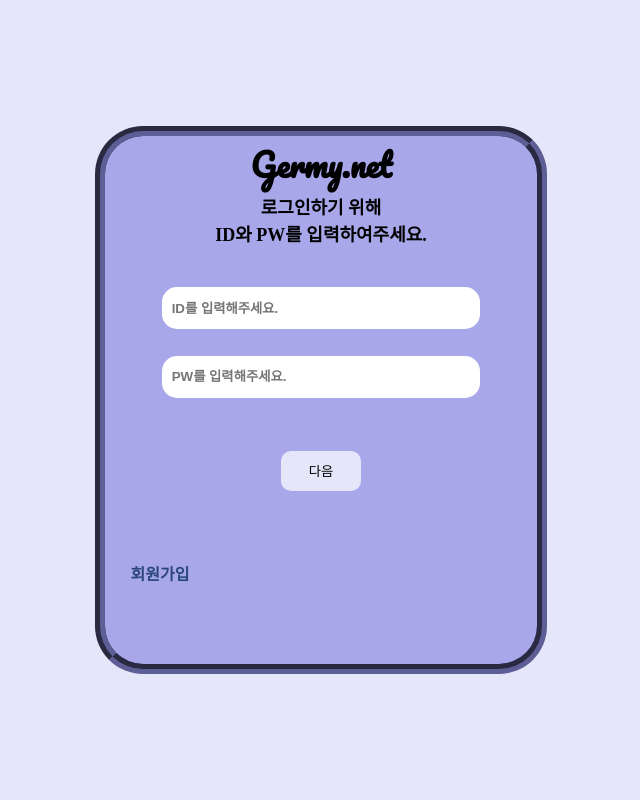
After one commit to Arinashin3/PHPboard, a PHP site: page /access/login.php in a window 1280 px wide. The commit adds this page. Shown: the whole page, without its empty margins (319-959 px from the left). Run offline with PHP 8.4, Linux system fonts and the light colour scheme.

Commit message:
Arinashin3

```diff
--- /dev/null
+++ b/access/login.php
@@ -0,0 +1,28 @@
+<!DOCTYPE html>
+<html>
+    <head>
+        <meta charset="utf-8">
+        <link rel="stylesheet" type="text/css" href="/css/basic.css">
+        <title>Germy - 로그인</title>
+        <style>
+            body {
+                display: flex;
+                align-items: center;
+                justify-content: center;
+            }
+        </style>
+    </head>
+    <body>
+        <div class="login_box">
+            <h1>Germy.net</h1>
+            <p class="login_text">로그인하기 위해 </p>
+            <p class="login_text">ID와 PW를 입력하여주세요.</p>
+            <form action="/db/login_check.php" method="post">
+                <input type="text" class="login_id" name="id" placeholder="ID를 입력해주세요."><br>
+                <input type="password" class="login_pw" name="pw" placeholder="PW를 입력해주세요."><br>
+                <button type="submit" class="login_btn" onclick="location.href='/db/login_check.php'">다음</button>
+            </form>
+            <div class="register_link"><a href='/register.html'>회원가입</a></div>
+        </div>
+    </body>
+</html>
--- /dev/null
+++ b/css/basic.css
@@ -0,0 +1,138 @@
+/* 기본 폼 */
+@font-face {
+    font-family: Pacifico-Regular;
+    src: url(../css/Pacifico-Regular.ttf);
+}
+* {
+    margin: 0;
+}
+html {
+    margin: 0;
+    width: 100%;
+    height: 100%;
+}
+header {
+    margin: 0;
+}
+body {
+    margin: 0;
+    width: 100%;
+    height: 100%;
+    background-color: lavender;
+}
+h1 {
+    font-family: Pacifico-Regular;
+}
+a {
+    text-decoration: none;
+    color: rgb(43, 70, 121);
+}
+a:hover {
+    text-decoration: none;
+    color: rgb(83, 117, 180);
+}
+li {
+    box-sizing: border-box;
+    padding: 20px 0;
+    font-size: larger;
+    font-weight: bolder;
+}
+li:hover {
+    background-color: aliceblue;
+}
+/* 로그인 */
+.login_box {
+    width: 27em;
+    height: 33em;
+    background-color: rgb(167, 167, 233);
+    border: 10px groove rgb(94, 94, 150);
+    border-radius: 3em;
+    align-items: center;
+    text-align: center;
+}
+.login_text {
+    margin: 1px;
+    font-size: large;
+    font-weight: bold;
+}
+.login_id {
+    margin-top: 3em;
+    padding-left: 10px;
+    width: 23em;
+    height: 3em;
+    font-weight: bolder;
+    border: none;
+    border-radius: 15px;
+}
+.login_pw {
+    margin-top: 2em;
+    padding-left: 10px;
+    width: 23em;
+    height: 3em;
+    font-weight: bolder;
+    border: none;
+    border-radius: 15px;
+}
+.login_btn {
+    margin-top: 4em;
+    width: 6em;
+    height: 3em;
+    background-color: lavender;
+    border: 0;
+    border-radius: 10px;
+}
+.login_btn:hover {
+    background-color: rgb(174, 174, 218);
+}
+.register_link {
+    width: 80px;
+    height: 30px;
+    margin-top: 70px;
+    padding-left: 15px;
+    font-weight: bolder;
+}
+
+/* 회원가입 */
+
+/* 메인보드 */
+.board_header {
+    position: fixed;
+    width: 100%;
+    height: 70px;
+    background-color: rgb(56, 56, 78);
+}
+.board_domain {
+    margin: 0;
+    padding-left: 30px;
+    padding-top: 10px;
+    color: white;
+    font-size: 20px;
+}
+.board_list {
+    position: fixed;
+    margin-top: 70px;
+    padding-left: 0;
+    width: 170px;
+    height: 100%;
+    text-align: center;
+    background-color: rgb(175, 189, 219);
+}
+.board_main {
+    padding-top: 70px;
+    padding-left: 170px;
+}
+.board_title {
+    font-size: 30px;
+    padding-top: 30px;
+    padding-left: 70px;
+}
+.board_table {
+    padding-top: 50px;
+    padding-left: 50px;
+}
+.board_table_head {
+    background-color: aliceblue;
+}
+th {
+    border-top: 3px solid rgb(209, 138, 209);
+}
```
Also changed, not shown: access/login.html (deleted, +0 -22 lines), board/main.php (+51 -0 lines), css/style.css (deleted, +0 -14 lines), db/dbconn.php (+5 -5 lines), db/login_check.php (added, +48 -0 lines), db/register_check.php (added, +30 -0 lines), index.php (+6 -8 lines), access/register.html (added), css/Pacifico-Regular.ttf (added).
